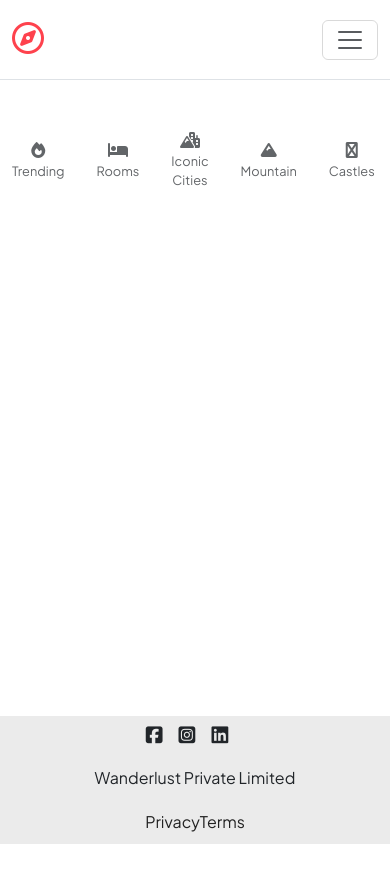
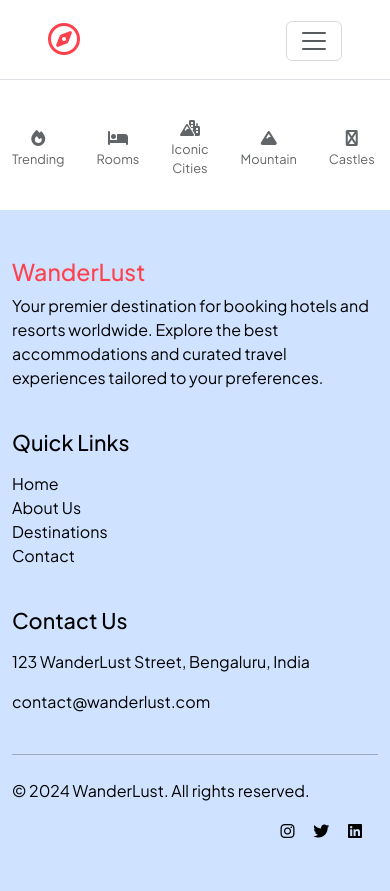
Before and after one commit to PutluruAravindaReddy/Hotel_website, a Node server app: page /listings in a window 390 px wide. Before the commit the page ends 844 px from the top, so only its background shows below. Run offline with Node 20, Linux system fonts and the light colour scheme; data that the repository does not hold is empty; some libraries are stand-ins or nearby versions.

Commit message:
Project Updated

```diff
--- a/app.js
+++ b/app.js
@@ -1,6 +1,8 @@
 if(process.env.NODE_ENV!="production"){
   require("dotenv").config();
 }
+
+
 
 const express = require("express");
 const app = express();
--- a/public/css/style.css
+++ b/public/css/style.css
@@ -1,3 +1,5 @@
+
+
 body{
   font-family: "Plus Jakarta Sans", sans-serif !important;
     /* background-color:aliceblue; */
--- a/views/includes/Footer.ejs
+++ b/views/includes/Footer.ejs
@@ -1,14 +1,50 @@
-<footer>
-    <div class="f-info">
-        <div class="f-info-socials">
-            <i class="fa-brands fa-square-facebook"></i>
-            <i class="fa-brands fa-square-instagram"></i>
-            <i class="fa-brands fa-linkedin"></i>
+<style>
+    .bgcolo {
+      background-color: #fe424d;
+      color: #fff;
+    }
+    .colo {
+      color: black;
+    }
+    .color-head {
+      color: #fe424d;
+    }
+
+  </style>
+
+  <footer class="bg-primary-subtle text-black py-5">
+    <div class="container">
+      <div class="row">
+        <div class="col-md-4">
+          <h3 class="color-head">WanderLust</h3>
+          <p>Your premier destination for booking hotels and resorts worldwide. Explore the best accommodations and curated travel experiences tailored to your preferences.</p>
         </div>
-        <div class="f-info-brand">Wanderlust Private Limited</div>
-        <div class="f-info-links">
-            <a href="/privacy">Privacy</a>
-            <a href="/terms">Terms</a>
+        <div class="col-md-1"></div>
+        <div class="col-md-3">
+          <h4 class="mt-4 mb-3">Quick Links</h4>
+          <ul class="list-unstyled">
+            <li><a href="#" class="colo text-decoration-none my-auto">Home</a></li>
+            <li><a href="#" class="colo text-decoration-none my-auto">About Us</a></li>
+            <li><a href="#" class="colo text-decoration-none my-auto">Destinations</a></li>
+            <li><a href="#" class="colo text-decoration-none my-auto">Contact</a></li>
+          </ul>
         </div>
+        <div class="col-md-3">
+          <h4 class="mt-4 mb-3">Contact Us</h4>
+          <p class="colo">123 WanderLust Street, Bengaluru, India</p>
+          <p class="colo">contact@wanderlust.com</p>
+        </div>
+      </div>
+      <hr class="my-4">
+      <div class="row">
+        <div class="col-md-6">
+          <p class="colo">&copy; 2024 WanderLust. All rights reserved.</p>
+        </div>
+        <div class="col-md-6 text-end ">
+          <a href="#" class="colo me-3"><i class="fa-brands fa-instagram"></i></a>
+          <a href="#" class="colo me-3"><i class="fa-brands fa-twitter"></i></a>
+          <a href="#" class="colo me-3"><i class="fa-brands fa-linkedin"></i></a>
+        </div>
+      </div>
     </div>
-</footer>
+  </footer>
--- a/views/includes/NavBar.ejs
+++ b/views/includes/NavBar.ejs
@@ -1,35 +1,80 @@
 <style>
-  .search-btn{
+  .search-btn {
     background-color: #fe424d;
     color: #fff;
     border-radius: 25px;
-    padding: 0 0.8rem ;
+    padding: 0 0.8rem;
     font-size: 0.8rem;
   }
-  .search-btn:hover{
+  .search-btn:hover {
     background-color: #fe424d;
     color: #fff;
   }
-  .search-btn i{
+  .search-btn i {
     display: inline;
     margin-right: 0.5rem;
   }
-  .search-inp{
+  .search-inp {
     border-radius: 25px;
     padding: 0.5rem 3rem;
     font-size: 0.8rem;
   }
+  .bgcolo {
+    background-color: #fe424d;
+    color: #fff;
+  }
+  .colo {
+    color: black;
+  }
+
+  @media (max-width: 767px) {
+    .navbar {
+      background-color: #fff; /* White background for mobile view */
+    }
+    .navbar .navbar-toggler {
+      color: #000; /* Toggler color for better visibility on light background */
+    }
+    .navbar .navbar-nav {
+      margin-top: 10px; /* Adjust top margin for better spacing */
+      text-align: center; /* Center align nav items */
+    }
+    .navbar .navbar-nav .nav-item {
+      margin-bottom: 10px; /* Adjust bottom margin for nav items */
+    }
+    .navbar .navbar-nav .nav-item:last-child {
+      margin-bottom: 0; /* Remove bottom margin from last nav item */
+    }
+  }
+  @media(max-width:420px){
+    .padd{
+      padding-top: 20px;
+      padding-bottom: 10px;
+    }
+    .padd-b{
+      padding-bottom: 10px;
+    }
+    .air{
+      margin-top: 10px;
+      margin-bottom: 10px;
+    }
+    .hidden{
+      display: none;
+    }
+    .color-bb{
+      padding:10px;
+    }
+  }
 </style>
 
-<nav class="navbar navbar-expand-md bg-body-light border-bottom sticky-top">
-    <div class="container-fluid">
+<nav class="navbar navbar-expand-md bg-body-light border-bottom sticky-top bg-white">
+  <div class="container-fluid px-5 bg-white padd color-bb">
     <a class="navbar-brand" href="/listings"><i class="fa-regular fa-compass"></i></a>
     <button class="navbar-toggler" type="button" data-bs-toggle="collapse" data-bs-target="#navbarNavAltMarkup" aria-controls="navbarNavAltMarkup" aria-expanded="false" aria-label="Toggle navigation">
       <span class="navbar-toggler-icon"></span>
     </button>
-      <div class="collapse navbar-collapse" id="navbarNavAltMarkup">
+    <div class="collapse navbar-collapse bg-white" id="navbarNavAltMarkup">
       <div class="navbar-nav">
-          <a class="nav-link" href="/listings">Explore</a>
+        <a class="nav-link hidden" href="/listings">Explore</a>
       </div>
       <div class="navbar-nav ms-auto">
         <form class="d-flex" role="search">
@@ -37,14 +82,17 @@
           <button class="btn search-btn" type="submit"><i class="fa-solid fa-magnifying-glass"></i>Search</button>
         </form>
       </div>
-        <div class="navbar-nav ms-auto">
-          <a class="nav-link" href="/listings/new">Airbnb your home</a>
-          <%if(!currUser){%>
-          <a class="nav-link" aria-current="page" href="/signup"><b>SignUp</b></a>
-          <a class="nav-link" href="/login"><b>Login</b></a>
-          <%}%><%if(currUser){%>
+      <div class="navbar-nav ms-auto d-md-flex"> <!-- Use d-md-flex to ensure it's displayed only on medium and larger screens -->
+        <a class="nav-link air" href="/listings/new">Airbnb your home</a>
+        <div class="d-md-flex padd-b">
+        <% if(!currUser) { %>
+          <a class="btn bgcolo ms-2" aria-current="page" href="/signup"><b>Register</b></a>
+          <a class="btn btn-outline-secondary colo ms-2" href="/login"><b>Login</b></a>
+        <% } %>
+        <% if(currUser) { %>
           <a class="nav-link" href="/logout">Logout</a>
-            <%}%>
+        <% } %>
+        </div>
       </div>
     </div>
   </div>
--- a/views/layouts/boilerplate.ejs
+++ b/views/layouts/boilerplate.ejs
@@ -1,17 +1,25 @@
 <!DOCTYPE html>
 <html lang="en">
+
 <head>
     <meta charset="UTF-8">
     <meta name="viewport" content="width=device-width, initial-scale=1.0">
     <title>WanderLust</title>
-    <link href="https://cdn.jsdelivr.net/npm/bootstrap@5.3.3/dist/css/bootstrap.min.css" rel="stylesheet" integrity="sha384-QWTKZyjpPEjISv5WaRU9OFeRpok6YctnYmDr5pNlyT2bRjXh0JMhjY6hW+ALEwIH" crossorigin="anonymous">
-    <link rel="stylesheet" href="https://cdnjs.cloudflare.com/ajax/libs/font-awesome/6.5.1/css/all.min.css" integrity="sha512-DTOQO9RWCH3ppGqcWaEA1BIZOC6xxalwEsw9c2QQeAIftl+Vegovlnee1c9QX4TctnWMn13TZye+giMm8e2LwA==" crossorigin="anonymous" referrerpolicy="no-referrer" />
+    <link href="https://cdn.jsdelivr.net/npm/bootstrap@5.3.3/dist/css/bootstrap.min.css" rel="stylesheet"
+        integrity="sha384-QWTKZyjpPEjISv5WaRU9OFeRpok6YctnYmDr5pNlyT2bRjXh0JMhjY6hW+ALEwIH" crossorigin="anonymous">
+    <link rel="stylesheet" href="https://cdnjs.cloudflare.com/ajax/libs/font-awesome/6.5.1/css/all.min.css"
+        integrity="sha512-DTOQO9RWCH3ppGqcWaEA1BIZOC6xxalwEsw9c2QQeAIftl+Vegovlnee1c9QX4TctnWMn13TZye+giMm8e2LwA=="
+        crossorigin="anonymous" referrerpolicy="no-referrer" />
     <link rel="preconnect" href="https://fonts.googleapis.com">
+    <link rel="icon" href="/icon.png">
     <link rel="preconnect" href="https://fonts.gstatic.com" crossorigin>
-<link href="https://fonts.googleapis.com/css2?family=Plus+Jakarta+Sans:ital,wght@0,200..800;1,200..800&display=swap" rel="stylesheet">
+    <link href="https://fonts.googleapis.com/css2?family=Plus+Jakarta+Sans:ital,wght@0,200..800;1,200..800&display=swap"
+        rel="stylesheet">
     <link rel="stylesheet" href="/css/style.css">
+
     <link rel="stylesheet" href="/css/rating.css">
 </head>
+
 <body>
     <%- include("../includes/NavBar.ejs") %>
         <div class="container">
@@ -20,8 +28,10 @@
         </div>
         <%- include("../includes/Footer.ejs")%>
 
-
-    <script src="https://cdn.jsdelivr.net/npm/bootstrap@5.3.3/dist/js/bootstrap.bundle.min.js" integrity="sha384-YvpcrYf0tY3lHB60NNkmXc5s9fDVZLESaAA55NDzOxhy9GkcIdslK1eN7N6jIeHz" crossorigin="anonymous"></script>
+            <script src="https://cdn.jsdelivr.net/npm/bootstrap@5.3.3/dist/js/bootstrap.bundle.min.js"
+                integrity="sha384-YvpcrYf0tY3lHB60NNkmXc5s9fDVZLESaAA55NDzOxhy9GkcIdslK1eN7N6jIeHz"
+                crossorigin="anonymous"></script>
             <script src="/js/script.js"></script>
 </body>
+
 </html>
--- a/views/listings/index.ejs
+++ b/views/listings/index.ejs
@@ -32,7 +32,7 @@
         align-items: center;
     }
 </style>
-    <div class="mt-3">
+    <div class="mt-1">
         <div id="filters" >
             <div class="filter">
                 <div><i class="fa-solid fa-fire"></i></div>
```
Also changed, not shown: package.json (+18 -5 lines), public/icon.png (added), 1 other file. Lines whose indentation alone changed are shown as unchanged.
